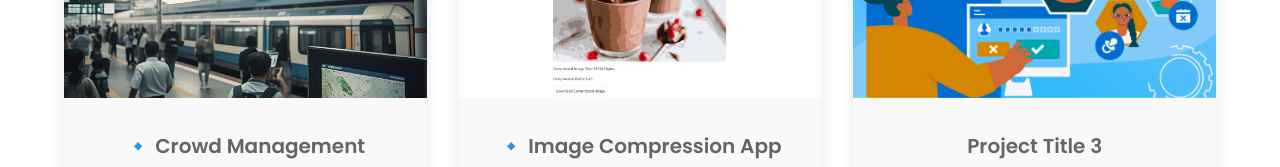
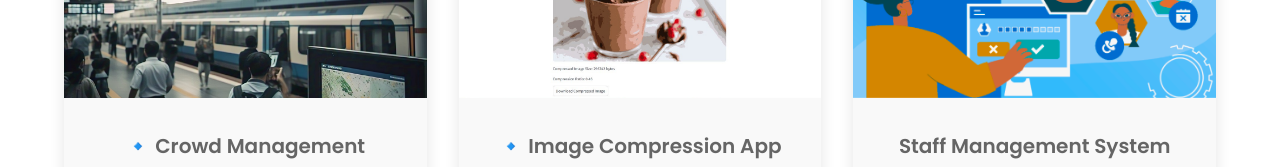
Before and after one commit to lasya-14/Portfolio1, a plain HTML site: page index.html in a window 1280 px wide. Shown: the part 3180-3347 px from the top of the page. Drawn offline with nearby package versions, Linux system fonts and the light colour scheme; files whose address does not match are found by name.

Commit message:
Update index.html

```diff
--- a/index.html
+++ b/index.html
@@ -470,7 +470,7 @@ My interests span competitive programming, open-source contributions, and AI-dri
                     <div class="project-card" data-category="web">
                         <img src="assests/images/erp.png" alt="Project 3" class="projects__img">
                         <div class="project-info">
-                            <h3 class="projects__title">Project Title 3</h3>
+                            <h3 class="projects__title">Staff Management System</h3>
                             <p class="projects__description">
                                 Developed a Java Swing-based Staff Management System integrated with MySQL using JDBC for efficient staff record management and CRUD operations.
                             </p>
```
